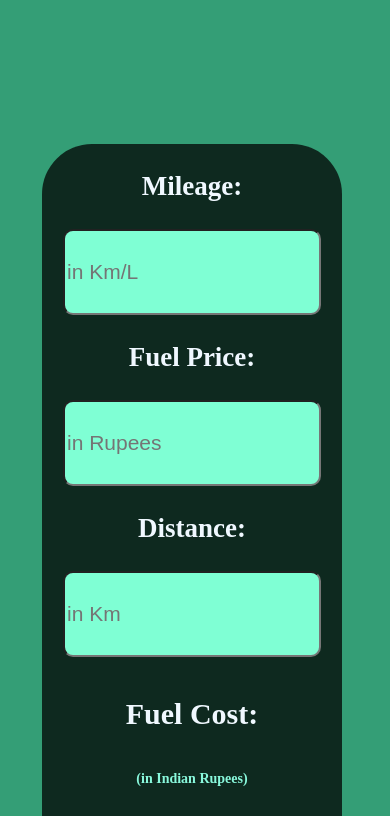
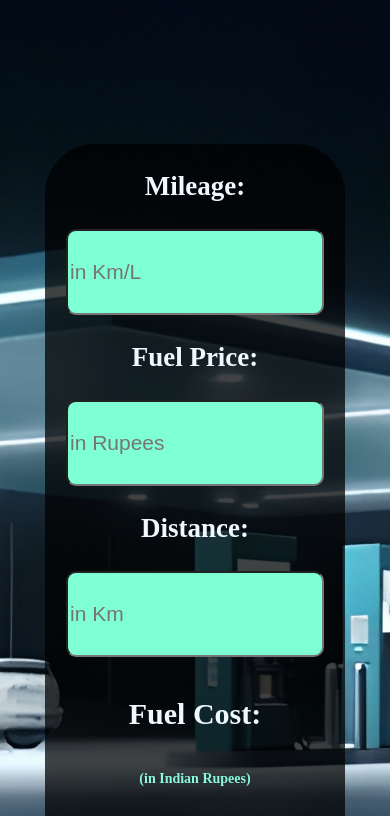
Before and after one commit to deimos19/FuelCostCalculator, a plain HTML site: page index.html in a window 390 px wide. Shown: the part 102-918 px from the top of the page. Drawn offline with Linux system fonts and the light colour scheme.

Commit message:
final css

```diff
--- a/index.css
+++ b/index.css
@@ -104,7 +104,10 @@ form{
 }
 
 /* --------------------------------------------------------------------------------------------------------------------------------------------forphone----------------------------------------------------------------------------------------------------------------------------------------- */
-@media (min-width:320px) {
+@media (max-width:320px) {
+    body{
+        background-image: url(images/phn-bg.jpeg);
+    }
     .form-content{
        width: 100%;
        margin-left: -3px;
@@ -117,7 +120,7 @@ form{
 }
 @media (max-width: 768px){
     body{
-       background-image: none;
+       background-image: url(images/phn-bg.jpeg);
        width: auto;
        height: 100%;
        background-size: cover;
```
